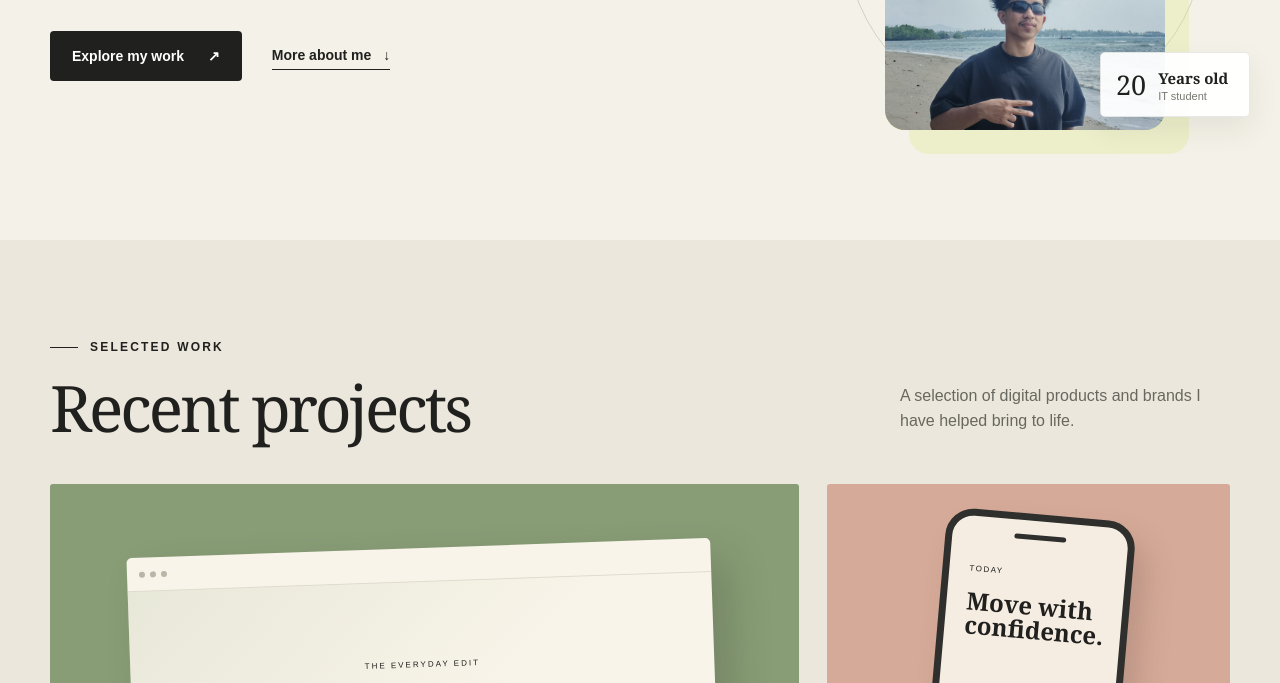
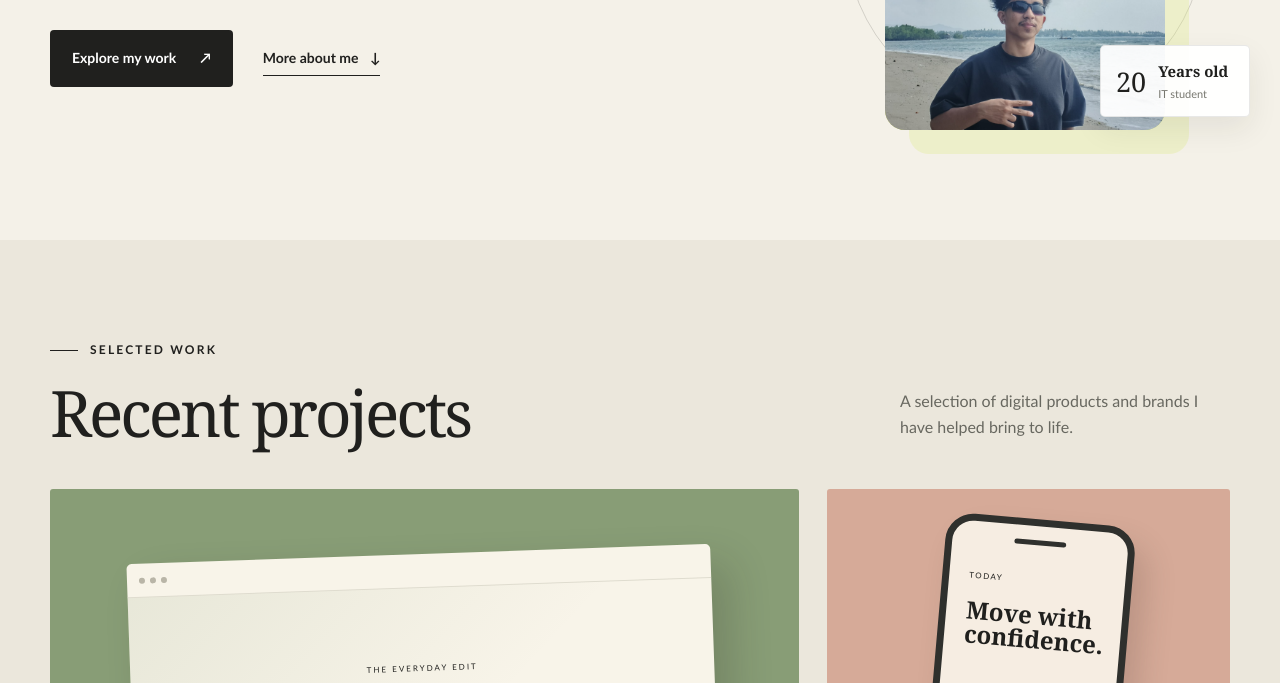
Before and after one commit to waltergarin635-crypto/Garin-project-1, a plain HTML site: page index.html in a window 1280 px wide. Shown: the part 462-1145 px from the top of the page. Drawn offline with Linux system fonts and the light colour scheme.

Commit message:
adding global styles and typography

```diff
--- a/styles.css
+++ b/styles.css
@@ -5,6 +5,17 @@
   --green: #3f5c4d;
   --coral: #e89a7d;
   --line: rgba(32, 32, 30, 0.16);
+  --font-sans: "Trebuchet MS", Arial, Helvetica, sans-serif;
+  --font-serif: Georgia, "Times New Roman", serif;
+  --content-width: 1180px;
+  --page-gutter: 32px;
+  --text-xs: 0.75rem;
+  --text-sm: 0.875rem;
+  --text-base: 1rem;
+  --text-lg: 1.125rem;
+  --text-xl: 1.25rem;
+  --text-2xl: 4.25rem;
+  --text-4xl: 6rem;
 }
 
 * {
@@ -13,19 +24,47 @@
 
 html {
   scroll-behavior: smooth;
+  font-size: 16px;
 }
 
 body {
   margin: 0;
   color: var(--ink);
   background: var(--paper);
-  font-family: Arial, Helvetica, sans-serif;
+  font-family: var(--font-sans);
+  font-size: var(--text-base);
+  line-height: 1.6;
+  text-rendering: optimizeLegibility;
   -webkit-font-smoothing: antialiased;
+}
+
+h1,
+h2,
+h3,
+p {
+  margin-top: 0;
+}
+
+h1,
+h2,
+h3 {
+  font-family: var(--font-serif);
+  text-wrap: balance;
 }
 
 a {
   color: inherit;
   text-decoration: none;
+}
+
+img {
+  display: block;
+  max-width: 100%;
+}
+
+::selection {
+  background: var(--lime);
+  color: var(--ink);
 }
 
 .site-header {
@@ -119,8 +158,8 @@ a {
 .hero h1 {
   max-width: 650px;
   margin: 0;
-  font-family: Georgia, "Times New Roman", serif;
-  font-size: clamp(64px, 7vw, 94px);
+  font-family: var(--font-serif);
+  font-size: clamp(64px, 7vw, var(--text-4xl));
   line-height: 0.92;
   letter-spacing: -5px;
   font-weight: 500;
@@ -300,8 +339,8 @@ a {
 .about h2,
 .contact h2 {
   margin: 0;
-  font-family: Georgia, serif;
-  font-size: clamp(44px, 5vw, 68px);
+  font-family: var(--font-serif);
+  font-size: clamp(44px, 5vw, var(--text-2xl));
   line-height: 1;
   font-weight: 500;
   letter-spacing: -3px;
```
